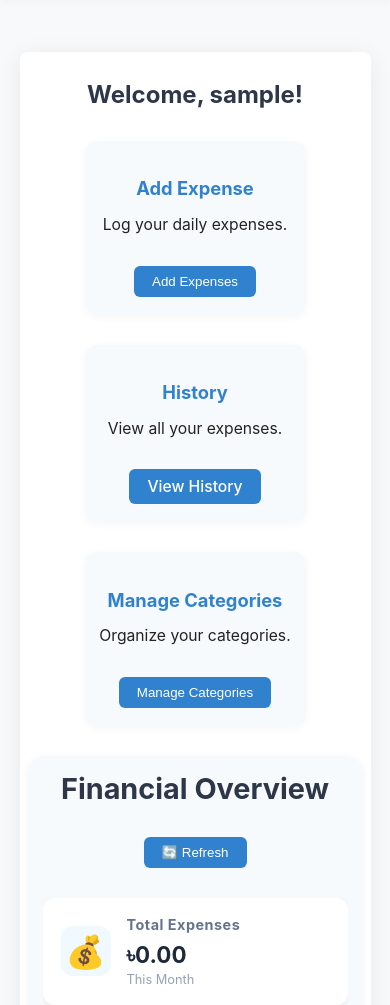
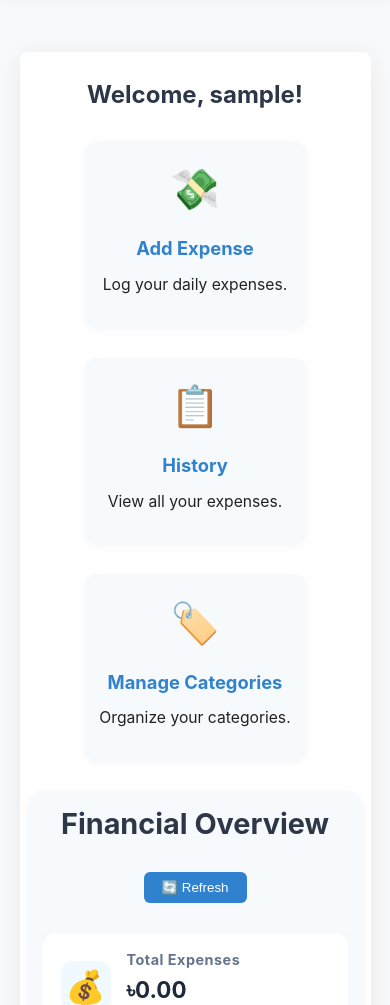
Before and after one commit to mahfujarr/Xpense, a PHP site: page /public/dashboard.php in a window 390 px wide. Shown: the part 48-1053 px from the top of the page. Run offline with PHP 8.4, Linux system fonts and the light colour scheme; the visitor is signed in with stand-in values (Sample User, id 1); data that the repository does not hold is empty.

Commit message:
changed how modal toggle buttons look

```diff
--- a/assets/css/dashboard.css
+++ b/assets/css/dashboard.css
@@ -80,6 +80,25 @@ body {
   width: 210px;
   text-align: center;
   transition: box-shadow 0.2s, transform 0.3s ease;
+}
+
+.card-icon {
+  font-size: 2.5rem;
+  margin-bottom: 16px;
+  display: flex;
+  justify-content: center;
+  align-items: center;
+  height: 60px;
+}
+
+.clickable-card {
+  cursor: pointer;
+  transition: all 0.3s ease;
+}
+
+.clickable-card:hover {
+  transform: translateY(-2px);
+  box-shadow: 0 6px 20px rgba(0, 0, 0, 0.12);
 }
 .dashboard-card h3 {
   margin-bottom: 12px;
@@ -271,7 +290,7 @@ body {
   list-style: none;
   padding: 0;
   margin: 0;
-  max-height: 200px;
+  max-height: 400px;
   overflow-y: auto;
 }
 
@@ -344,9 +363,6 @@ body {
   color: #718096;
 }
 
-/* Responsive */
-/* ...existing code... */
-
 /* Responsive Dashboard */
 @media (max-width: 900px) {
   .dashboard {
@@ -373,23 +389,31 @@ body {
     border-radius: 8px;
   }
   .modal-content {
-    padding: 18px 8px 14px 8px;
+    padding: 28px 18px;
     border-radius: 10px;
     max-width: 98vw;
+    margin: 30% auto;
+  }
+  #categoryList {
+    max-height: 250px;
   }
 }
 
 /* Responsive Modal */
 @media (max-width: 500px) {
   .modal-content {
-    padding: 10px 4px 10px 4px;
-    max-width: 99vw;
+    padding: 28px 18px;
+    max-width: 98vw;
     font-size: 0.98rem;
+    margin: 30% auto;
   }
   .close {
     top: 8px;
     right: 12px;
     font-size: 1.3rem;
+  }
+  #categoryList {
+    max-height: 250px;
   }
 }
 
--- a/assets/js/dashboard.js
+++ b/assets/js/dashboard.js
@@ -1,5 +1,5 @@
 //Add expense Modal
-const openBtn = document.getElementById("openAddExpenseModal")
+const addExpenseCard = document.getElementById("addExpenseCard")
 const modal = document.getElementById("addExpenseModal")
 const closeBtn = document.getElementById("closeAddExpenseModal")
 
@@ -12,7 +12,7 @@ function setTodayDate() {
   document.getElementById("date").value = formattedDate
 }
 
-openBtn.onclick = () => {
+addExpenseCard.onclick = () => {
   modal.style.display = "block"
   setTodayDate()
 }
@@ -78,20 +78,26 @@ document.getElementById("addExpenseForm").onsubmit = function (e) {
 }
 
 // Re-enable the button when modal is opened
-openBtn.onclick = () => {
+addExpenseCard.onclick = () => {
   modal.style.display = "block"
   setTodayDate()
   document.getElementById("addExpenseButton").disabled = false
 }
 
 // Manage Categories Modal
-const openCategoryBtn = document.getElementById("openManageCategoriesModal")
+const manageCategoriesCard = document.getElementById("manageCategoriesCard")
 const categoryModal = document.getElementById("manageCategoriesModal")
 const closeCategoryBtn = document.getElementById("closeManageCategoriesModal")
 
-openCategoryBtn.onclick = () => {
+manageCategoriesCard.onclick = () => {
   categoryModal.style.display = "block"
   loadCategories() // Load existing categories when modal opens
+}
+
+// History Card Navigation
+const historyCard = document.getElementById("historyCard")
+historyCard.onclick = () => {
+  window.location.href = "/public/reports.php"
 }
 
 closeCategoryBtn.onclick = () => {
--- a/public/components/navbar.php
+++ b/public/components/navbar.php
@@ -18,7 +18,7 @@ if (session_status() === PHP_SESSION_NONE) session_start();
 
         <ul class="nav-links" id="nav-links">
             <?php if (isset($_SESSION['user_id'])): ?>
-                <li><a href="/public/dashboard.php"><?php echo htmlspecialchars($username ?? 'Dashboard'); ?></a></li>
+                <!-- <li><a href="/public/dashboard.php"><?php echo htmlspecialchars($username ?? 'Dashboard'); ?></a></li> -->
                 <li><a href="/public/edit_profile.php">Edit Profile</a></li>
                 <li class="logout"><a href="/public/auth/logout.php">Logout</a></li>
             <?php else: ?>
--- a/public/dashboard.php
+++ b/public/dashboard.php
@@ -45,20 +45,20 @@ $conn->close();
             <div class="dashboard">
                 <h2>Welcome, <?php echo $username; ?>!</h2>
                 <div class="dashboard-cards">
-                    <div class="dashboard-card">
+                    <div class="dashboard-card clickable-card" id="addExpenseCard">
+                        <div class="card-icon">💸</div>
                         <h3>Add Expense</h3>
                         <p>Log your daily expenses.</p>
-                        <button id="openAddExpenseModal" class="dashboard-btn">Add Expenses</button>
                     </div>
-                    <div class="dashboard-card">
+                    <div class="dashboard-card clickable-card" id="historyCard">
+                        <div class="card-icon">📋</div>
                         <h3>History</h3>
                         <p>View all your expenses.</p>
-                        <a href="/public/reports.php" class="dashboard-btn">View History</a>
                     </div>
-                    <div class="dashboard-card">
+                    <div class="dashboard-card clickable-card" id="manageCategoriesCard">
+                        <div class="card-icon">🏷️</div>
                         <h3>Manage Categories</h3>
                         <p>Organize your categories.</p>
-                        <button id="openManageCategoriesModal" class="dashboard-btn" title="Organize your categories">Manage Categories</button>
                     </div>
                 </div>
 
@@ -159,7 +159,7 @@ $conn->close();
         <!-- Add Expense Modal -->
         <div id="addExpenseModal" class="modal" style="display:none;">
             <div class="modal-content">
-                <span class="close" id="closeAddExpenseModal">&times;</span>
+                <span class="close" id="closeAddExpenseModal">❌</span>
                 <h2>Add Expense</h2>
                 <form id="addExpenseForm">
                     <label for="amount">Amount:</label>
@@ -184,7 +184,7 @@ $conn->close();
         <!-- Manage Categories Modal -->
         <div id="manageCategoriesModal" class="modal" style="display:none;">
             <div class="modal-content">
-                <span class="close" id="closeManageCategoriesModal">&times;</span>
+                <span class="close" id="closeManageCategoriesModal">❌</span>
                 <h2>Manage Categories</h2>
                 <!-- Add Category Form -->
                 <form id="addCategoryForm">
```
